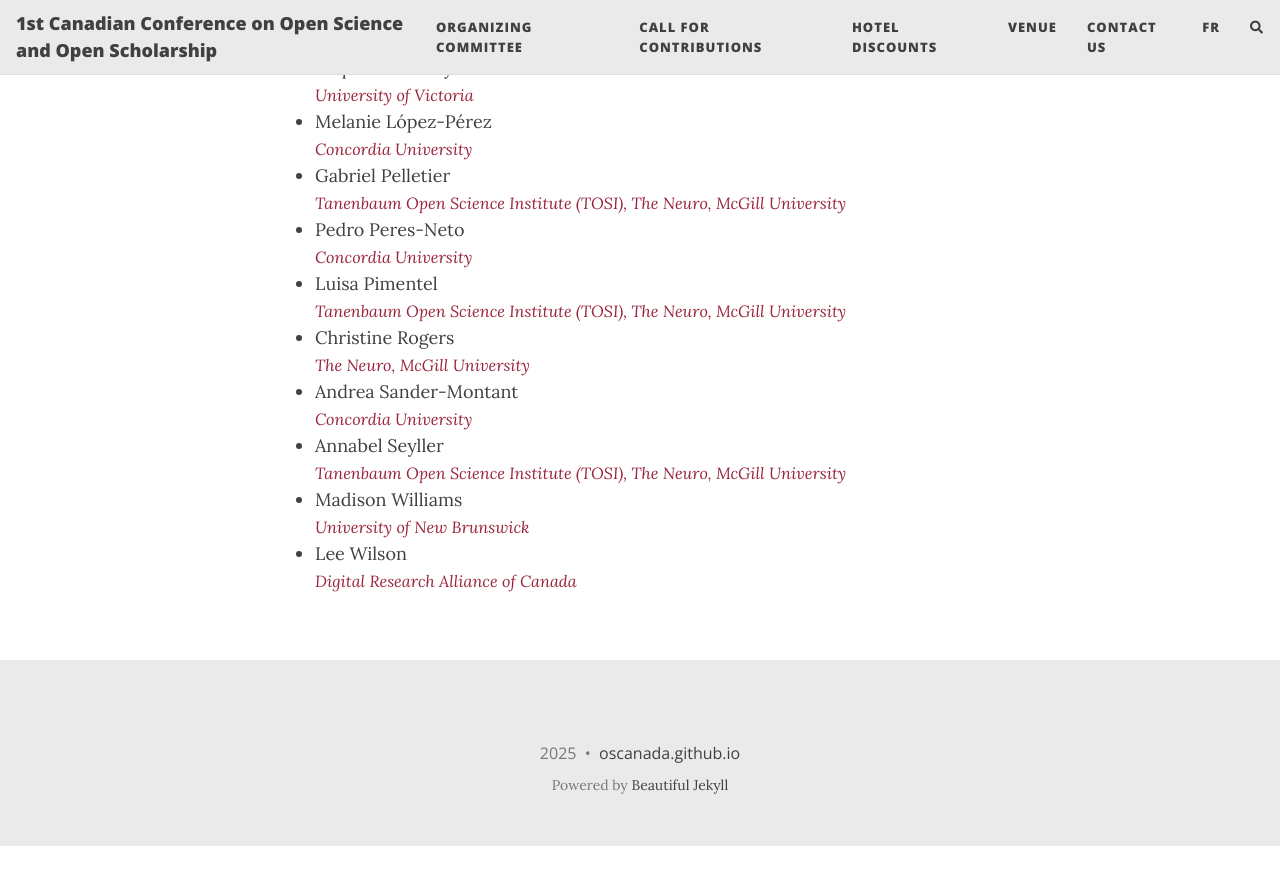
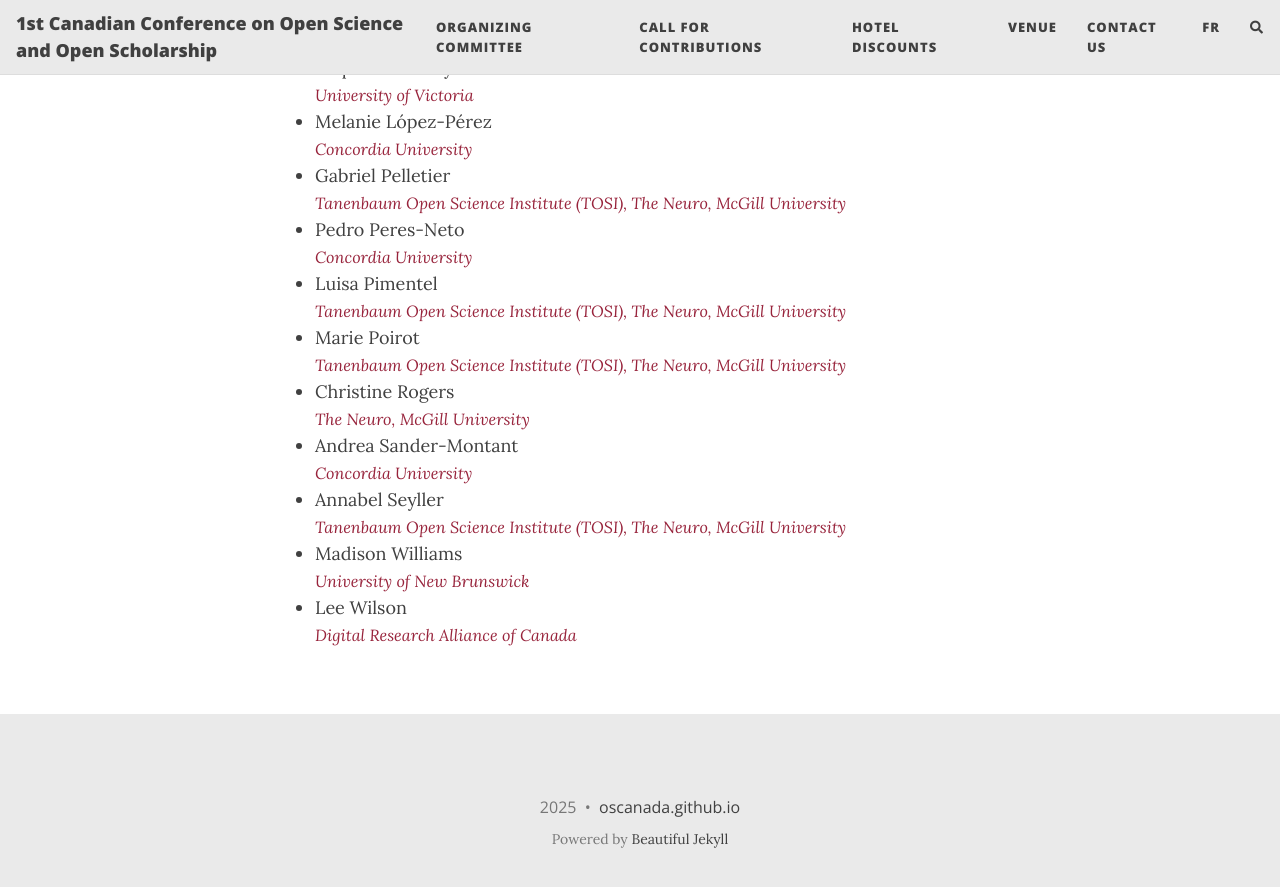
Before and after one commit to oscanada/oscanada.github.io, a Jekyll site: the page built from en/organizing_committee.md, in a window 1280 px wide and 900 px high, scrolled down 1391 px. Shown: the top 887 px of the window. Built offline with Jekyll 4.4.1, drawn with Linux system fonts in a browser that asks for light colours; nearby versions of some CDN libraries; comment, search, counter and statistics services are not loaded; before the commit the page ends 2237 px from its top, so only the background shows below that.

Commit message:
Update organizing_committee.md

```diff
--- a/en/organizing_committee.md
+++ b/en/organizing_committee.md
@@ -59,6 +59,8 @@
   <span style="font-size: 0.9em; color: #98243c;"><i>Concordia University</i></span>
 - Luisa Pimentel
   <span style="font-size: 0.9em; color: #98243c;"><i>Tanenbaum Open Science Institute (TOSI), The Neuro, McGill University</i></span>
+- Marie Poirot
+  <span style="font-size: 0.9em; color: #98243c;"><i>Tanenbaum Open Science Institute (TOSI), The Neuro, McGill University</i></span>
 - Christine Rogers
   <span style="font-size: 0.9em; color: #98243c;"><i>The Neuro, McGill University</i></span>
 - Andrea Sander-Montant
```
